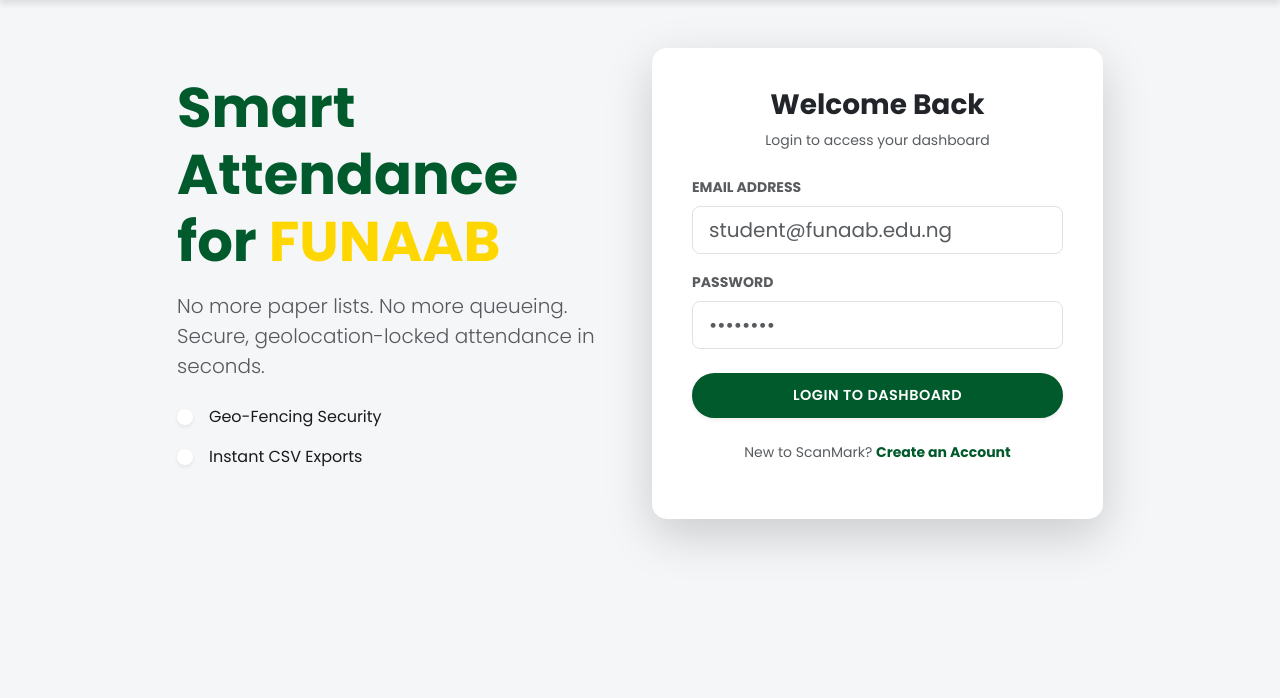
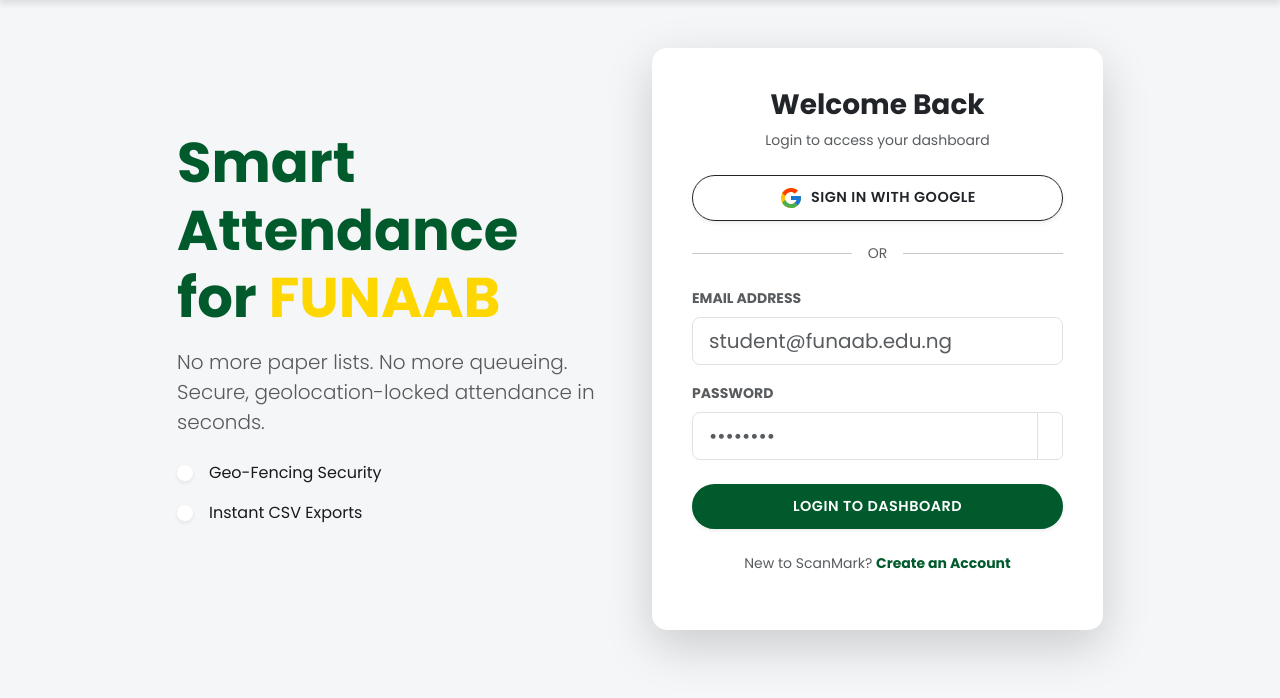
Before and after one commit to Lushegs01/scanmark, a Flask app: page /login in a window 1280 px wide. Shown: the part 76-774 px from the top of the page. Run offline with Flask 3, Linux system fonts and the light colour scheme.

Commit message:
Update login.html

```diff
--- a/ScanMark/templates/login.html
+++ b/ScanMark/templates/login.html
@@ -31,15 +31,48 @@
                         <h3 class="fw-bold">Welcome Back</h3>
                         <p class="text-muted small">Login to access your dashboard</p>
                     </div>
+                    <div class="d-grid gap-2 mb-3">
+                        <a href="{{ url_for('login_google') }}"
+                            class="btn btn-outline-dark btn-lg d-flex align-items-center justify-content-center shadow-sm">
+                            <svg xmlns="http://www.w3.org/2000/svg" width="24" height="24" viewBox="0 0 48 48"
+                                class="me-2">
+                                <path fill="#FFC107"
+                                    d="M43.611,20.083H42V20H24v8h11.303c-1.649,4.657-6.08,8-11.303,8c-6.627,0-12-5.373-12-12c0-6.627,5.373-12,12-12c3.059,0,5.842,1.154,7.961,3.039l5.657-5.657C34.046,6.053,29.268,4,24,4C12.955,4,4,12.955,4,24c0,11.045,8.955,20,20,20c11.045,0,20-8.955,20-20C44,22.659,43.862,21.35,43.611,20.083z" />
+                                <path fill="#FF3D00"
+                                    d="M6.306,14.691l6.571,4.819C14.655,15.108,18.961,12,24,12c3.059,0,5.842,1.154,7.961,3.039l5.657-5.657C34.046,6.053,29.268,4,24,4C16.318,4,9.656,8.337,6.306,14.691z" />
+                                <path fill="#4CAF50"
+                                    d="M24,44c5.166,0,9.86-1.977,13.409-5.192l-6.19-5.238C29.211,35.091,26.715,36,24,36c-5.202,0-9.619-3.317-11.283-7.946l-6.522,5.025C9.505,39.556,16.227,44,24,44z" />
+                                <path fill="#1976D2"
+                                    d="M43.611,20.083H42V20H24v8h11.303c-0.792,2.237-2.231,4.166-4.087,5.571c0.001-0.001,0.002-0.001,0.003-0.002l6.19,5.238C36.971,39.205,44,34,44,24C44,22.659,43.862,21.35,43.611,20.083z" />
+                            </svg>
+                            Sign in with Google
+                        </a>
+                    </div>
 
+                    <div class="d-flex align-items-center mb-3">
+                        <hr class="flex-grow-1">
+                        <span class="mx-3 text-muted small">OR</span>
+                        <hr class="flex-grow-1">
+                    </div>
                     <form method="POST" action="/login">
                         <div class="mb-3">
                             <label class="form-label text-muted small fw-bold">EMAIL ADDRESS</label>
-                            <input type="email" name="email" class="form-control form-control-lg" placeholder="student@funaab.edu.ng" required>
+                            <input type="email" name="email" class="form-control form-control-lg"
+                                placeholder="student@funaab.edu.ng" required>
                         </div>
+
                         <div class="mb-4">
                             <label class="form-label text-muted small fw-bold">PASSWORD</label>
-                            <input type="password" name="password" class="form-control form-control-lg" placeholder="••••••••" required>
+
+                            <div class="input-group">
+                                <input type="password" name="password" id="passwordInput"
+                                    class="form-control form-control-lg" placeholder="••••••••" required>
+
+                                <span class="input-group-text" id="togglePassword"
+                                    style="cursor: pointer; background: white;">
+                                    <i class="fa fa-eye" id="eyeIcon"></i>
+                                </span>
+                            </div>
                         </div>
 
                         <div class="d-grid gap-2">
@@ -51,7 +84,8 @@
 
                     <div class="text-center mt-4">
                         <p class="small text-muted">
-                            New to ScanMark? <a href="/signup" class="text-decoration-none fw-bold" style="color: var(--scanmark-green);">Create an Account</a>
+                            New to ScanMark? <a href="/signup" class="text-decoration-none fw-bold"
+                                style="color: var(--scanmark-green);">Create an Account</a>
                         </p>
                     </div>
                 </div>
@@ -60,4 +94,25 @@
 
     </div>
 </div>
+
+<script>
+    const togglePassword = document.querySelector('#togglePassword');
+    const password = document.querySelector('#passwordInput');
+    const icon = document.querySelector('#eyeIcon');
+
+    togglePassword.addEventListener('click', function (e) {
+        // 1. Toggle the type attribute
+        const type = password.getAttribute('type') === 'password' ? 'text' : 'password';
+        password.setAttribute('type', type);
+
+        // 2. Toggle the eye / eye-slash icon
+        if (type === 'text') {
+            icon.classList.remove('fa-eye');
+            icon.classList.add('fa-eye-slash'); // Shows "crossed out eye"
+        } else {
+            icon.classList.remove('fa-eye-slash');
+            icon.classList.add('fa-eye'); // Shows normal eye
+        }
+    });
+</script>
 {% endblock %}
```
